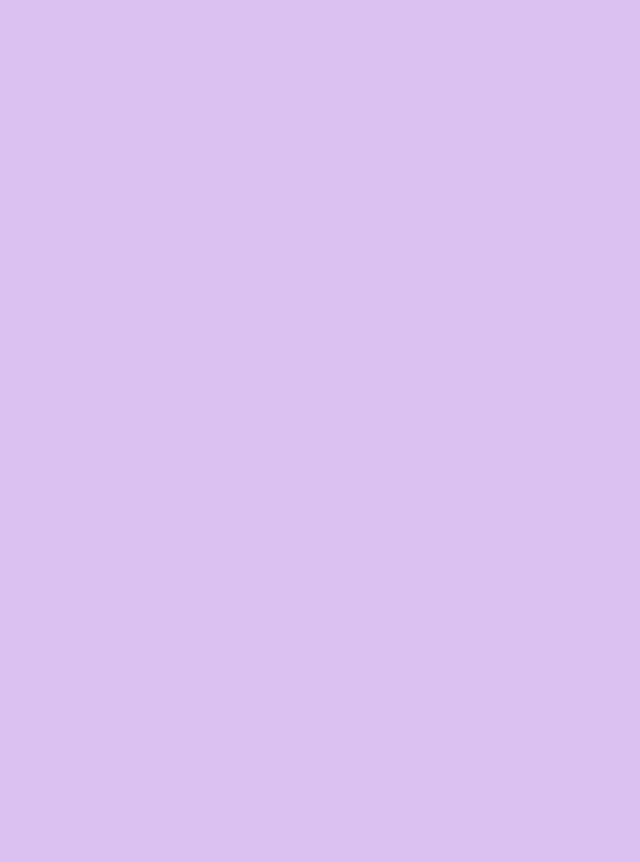
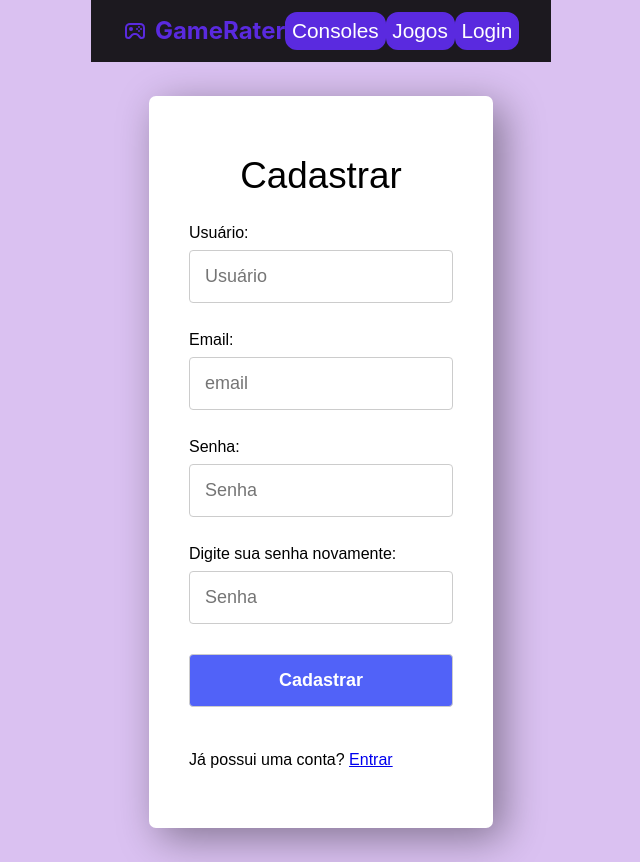
Before and after one commit to tonimgomes/GameRater, a React (Vite) app in the folder Front-end/: page /cadastro in a window 1280 px wide. Before the commit this address had no page. Shown: the whole page, without its empty margins (319-959 px from the left). Before the commit the page ends 800 px from the top, so only its background shows below. Built offline with nearby package versions, Linux system fonts and the light colour scheme.

Commit message:
Adicionando Login
Adicionando Login e Cadastro sem validação

```diff
--- a/Front-end/src/components/Menu.jsx
+++ b/Front-end/src/components/Menu.jsx
@@ -9,6 +9,9 @@ const Menu = () => {
 
     function handleClick() {
         navigate('/consoles');
+    }
+    function loginClick() {
+        navigate('/login');
     }
 
     return(
@@ -22,6 +25,8 @@ const Menu = () => {
 
                 <button onClick={handleClick}>Consoles</button>
                 <button>Jogos</button>
+                <button onClick={loginClick}>Login</button>
+
             </nav>
         </div>
     )
--- a/Front-end/src/main.jsx
+++ b/Front-end/src/main.jsx
@@ -4,6 +4,9 @@ import {BrowserRouter, Routes, Route} from 'react-router-dom';
 
 import Home from './views/Home/Home.jsx'
 import Consoles from './views/Consoles/Consoles.jsx'
+import Login from './views/Login/Login.jsx'
+import Cadastro from './views/Cadastro/Cadastro.jsx'
+
 
 import App from './App.jsx'
 import './index.css'
@@ -15,6 +18,8 @@ ReactDOM.createRoot(document.getElementById('root')).render(
 				<Route element={<App />}>
 					<Route path='/' element={<Home />}/>
 					<Route path='/consoles' element={<Consoles />}/>
+					<Route path='/login' element={<Login />}/>
+					<Route path='/cadastro' element={<Cadastro />}/>
 				</Route>
 			</Routes>
 		</BrowserRouter>
--- /dev/null
+++ b/Front-end/src/views/Cadastro/Cadastro.css
@@ -0,0 +1,49 @@
+.cadastro{
+    font-family:Arial, Helvetica, sans-serif;
+    display: flex;
+    flex-direction: column;
+    align-items: center;
+    align-content: center;
+    justify-content: center;
+    width: 100%;
+    height: 100vh;
+}
+
+.cadastroTela{
+    display: flex;
+    flex-direction: column;
+    background-color: #fff;
+    border-radius: 7px;
+    padding: 40px;
+    box-shadow: 10px 10px 40px rgba(0, 0, 0, 0.4);
+    gap: 5px
+}
+
+.cadastroTela h1{
+    padding: 20px;
+    margin: 0;
+    font-weight: 500;
+    font-size: 2.3em;
+}
+
+.cadastroTela input{
+    padding: 15px;
+    font-size: 18px;
+    border: 1px solid #ccc;
+    margin-bottom: 20px;
+    margin-top: 5px;
+    border-radius: 4px;
+    transition: all linear 160ms;
+    outline: none;
+}
+
+.submit{
+    background-color: #253af7cb;
+    color: #fff;
+    font-size: 14px;
+    font-weight: 600;
+    border: none;
+    transition: all linear 160ms;
+    cursor: pointer;
+    margin: 0;
+}
--- /dev/null
+++ b/Front-end/src/views/Cadastro/Cadastro.jsx
@@ -0,0 +1,39 @@
+import {Link} from "react-router-dom";
+
+import './Cadastro.css';
+
+function Cadastro(){
+
+    function handleClick(event) {
+        event.preventDefault();
+        alert('Usuário cadastrado!');
+    }
+
+    return(
+        <div className='cadastro'>
+            <form className='cadastroTela' onSubmit={handleClick}>
+                <h1>Cadastrar</h1>
+                <label>
+                    Usuário: <br />
+                    <input type="text" placeholder='Usuário' className='user' required/>
+                </label>
+                <label>
+                    Email: <br />
+                    <input type="email" placeholder='email' className='email' required/>
+                </label>
+                <label>
+                    Senha: <br />
+                    <input type="password" placeholder='Senha' className='password' required />
+                </label>
+                <label>
+                    Digite sua senha novamente: <br />
+                    <input type="password" placeholder='Senha' className='password1' required />
+                </label>
+                <input type="submit" value="Cadastrar" className='submit'/>
+                <p>Já possui uma conta? <Link to='/login'>Entrar</Link></p>
+            </form>
+        </div>
+    )
+}
+
+export default Cadastro
--- /dev/null
+++ b/Front-end/src/views/Login/Login.css
@@ -0,0 +1,49 @@
+.login{
+    font-family:Arial, Helvetica, sans-serif;
+    display: flex;
+    flex-direction: column;
+    align-items: center;
+    align-content: center;
+    justify-content: center;
+    width: 100%;
+    height: 100vh;
+}
+
+.loginTela{
+    display: flex;
+    flex-direction: column;
+    background-color: #fff;
+    border-radius: 7px;
+    padding: 40px;
+    box-shadow: 10px 10px 40px rgba(0, 0, 0, 0.4);
+    gap: 5px
+}
+
+.loginTela h1{
+    padding: 20px;
+    margin: 0;
+    font-weight: 500;
+    font-size: 2.3em;
+}
+
+.loginTela input{
+    padding: 15px;
+    font-size: 18px;
+    border: 1px solid #ccc;
+    margin-bottom: 20px;
+    margin-top: 5px;
+    border-radius: 4px;
+    transition: all linear 160ms;
+    outline: none;
+}
+
+.submit{
+    background-color: #253af7cb;
+    color: #fff;
+    font-size: 14px;
+    font-weight: 600;
+    border: none;
+    transition: all linear 160ms;
+    cursor: pointer;
+    margin: 0;
+}
--- /dev/null
+++ b/Front-end/src/views/Login/Login.jsx
@@ -0,0 +1,29 @@
+import {Link} from "react-router-dom";
+
+import './Login.css';
+
+function Login(){
+
+    function handleClick(event) {
+        event.preventDefault();
+        alert('Bem Vindo!');
+    }
+
+    return(
+        <div className='login'>
+            <form className='loginTela' onSubmit={handleClick}>
+                <h1>Login</h1>
+                <label>
+                    <input type="text" placeholder='Usuário' className='user' required/>
+                </label>
+                <label>
+                    <input type="password" placeholder='Senha' className='password' required />
+                </label>
+                <input type="submit" value="Login" className='submit'/>
+                <p>Não possui uma conta? <Link to='/cadastro'>Cadastre-se</Link></p>
+            </form>
+        </div>
+    )
+}
+
+export default Login
```
